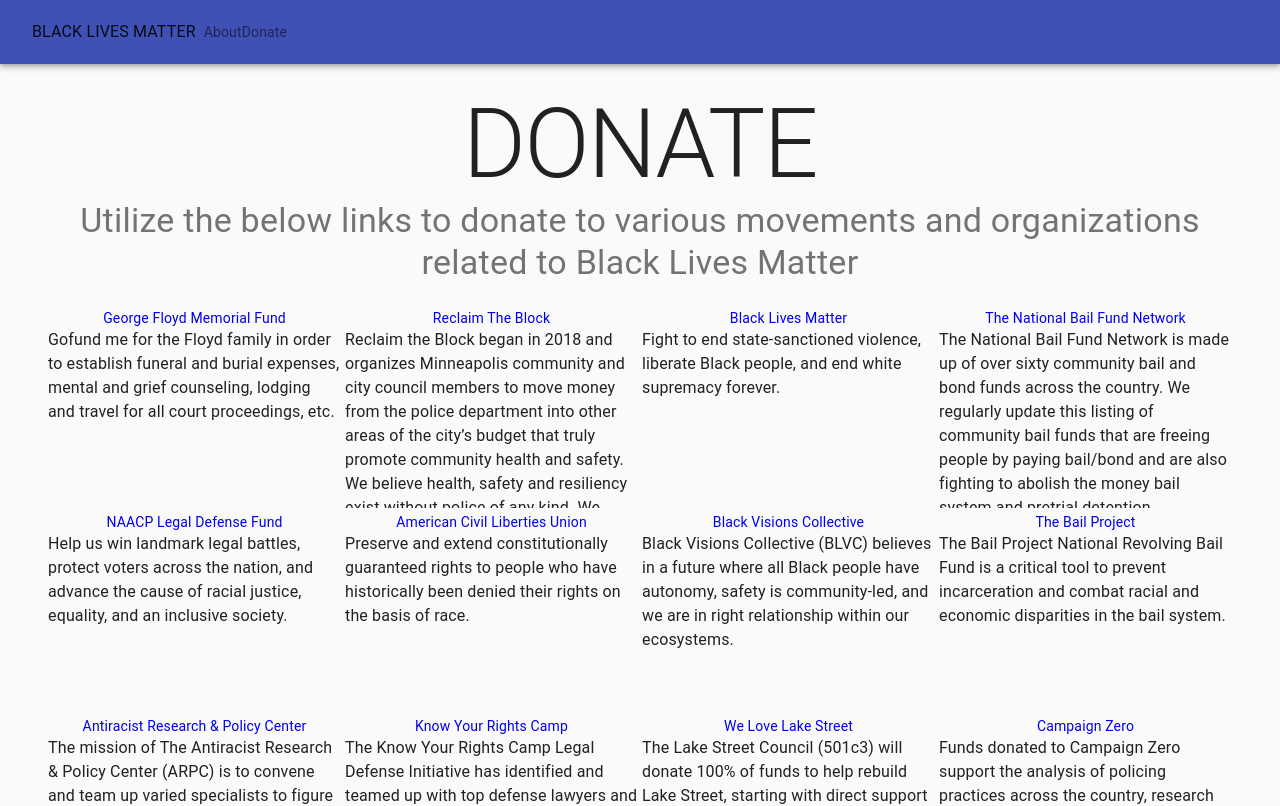
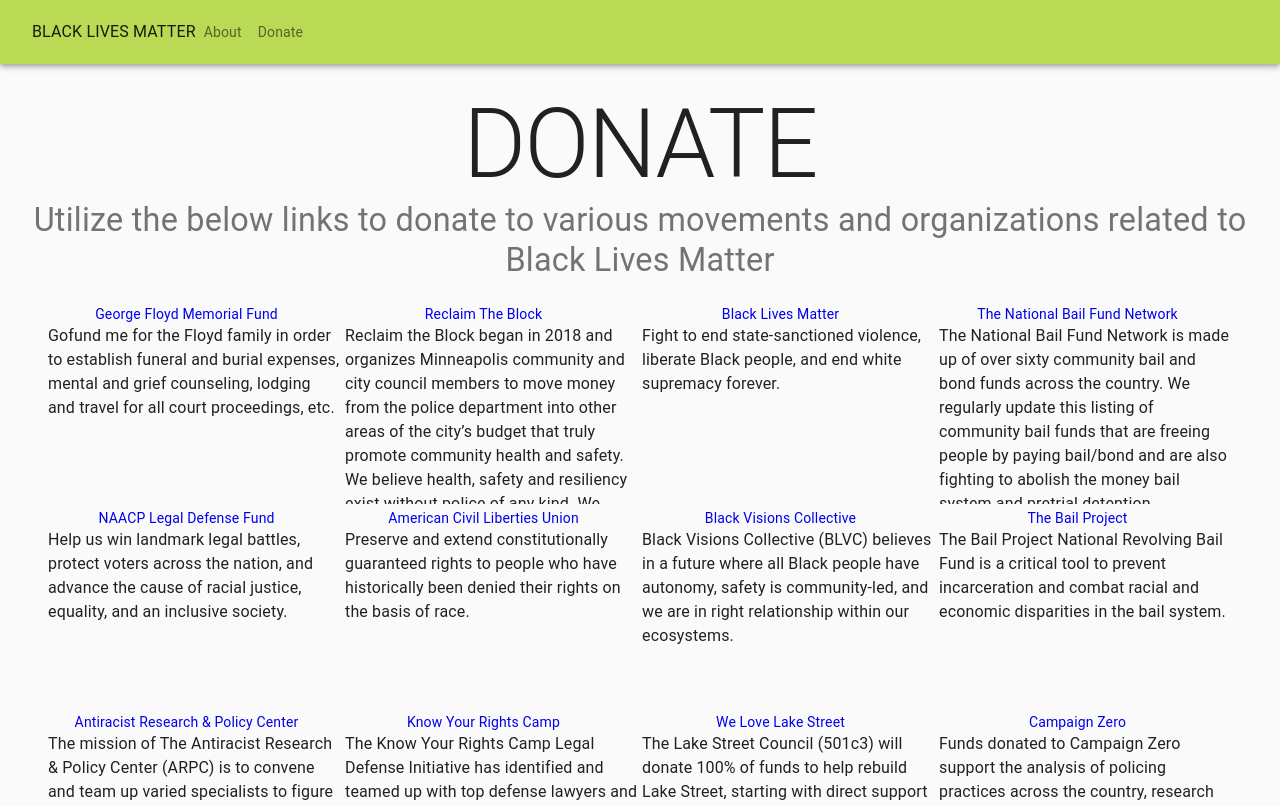
Before and after one commit to prduren/blm-scroller, a React (Create React App) app: page /donate in a window 1280 px wide. Shown: the top 806 px of the page. Built offline with nearby package versions, Linux system fonts and the light colour scheme.

Commit message:
added theme for material-ui

```diff
--- a/src/index.js
+++ b/src/index.js
@@ -3,13 +3,19 @@ import ReactDOM from "react-dom";
 import App from "./App";
 import { Router } from "react-router-dom";
 import { createBrowserHistory } from "history";
-
+import { ThemeProvider as MuiThemeProvider } from "@material-ui/core";
+import theme from "./utils/theme";
+import { ThemeProvider as StyledThemeProvider } from "styled-components";
 const history = createBrowserHistory();
 
 ReactDOM.render(
   <React.StrictMode>
     <Router history={history}>
-      <App />
+      <MuiThemeProvider theme={theme}>
+        <StyledThemeProvider theme={theme}>
+          <App />
+        </StyledThemeProvider>
+      </MuiThemeProvider>
     </Router>
   </React.StrictMode>,
   document.getElementById("root")
--- a/src/layout/Layout.js
+++ b/src/layout/Layout.js
@@ -1,7 +1,14 @@
 import { AppBar, Button, Toolbar, Typography } from "@material-ui/core";
 import React from "react";
 import { useHistory } from "react-router-dom";
+import styled from "styled-components";
 import Link from "../components/Link";
+
+const Wrapper = styled.div`
+  a {
+    margin-right: 1rem;
+  }
+`;
 
 function Layout({ children }) {
   const history = useHistory();
@@ -11,7 +18,7 @@ function Layout({ children }) {
   }
 
   return (
-    <div>
+    <Wrapper>
       <AppBar position="static">
         <Toolbar>
           <Button onClick={goHome}>
@@ -27,7 +34,7 @@ function Layout({ children }) {
       </AppBar>
 
       {children}
-    </div>
+    </Wrapper>
   );
 }
 
--- a/src/pages/donate.js
+++ b/src/pages/donate.js
@@ -101,8 +101,8 @@ const DonatePage = () => {
       </Typography>
       {/* the below GridList maps over donationSites and make a tile for each item with the title, info, and url for each donation site */}
       <GridList style={{ padding: 24 }} cellHeight={200} cols={4}>
-        {donationSites.map((item) => (
-          <GridListTile cols={1}>
+        {donationSites.map((item, index) => (
+          <GridListTile key={`item-${index}`} cols={1}>
             <a
               style={{ textDecoration: "none" }}
               rel="noopener noreferrer"
--- a/src/pages/index.js
+++ b/src/pages/index.js
@@ -45,8 +45,8 @@ const IndexPage = () => {
   return (
     <div>
       <GridList style={{ padding: 24 }} cellHeight={300} cols={4}>
-        {testArray.map((tile) => (
-          <GridListTile cols={1}>
+        {testArray.map((tile, index) => (
+          <GridListTile key={`img-${index}`} cols={1}>
             <img src={tile.image} alt="placeholder" />
           </GridListTile>
         ))}
--- /dev/null
+++ b/src/utils/theme.js
@@ -0,0 +1,12 @@
+import { createMuiTheme, responsiveFontSizes } from "@material-ui/core/styles";
+
+let theme = createMuiTheme({
+  palette: {
+    primary: { main: "#bada55" },
+    secondary: { main: "#8DA9C4" },
+  },
+});
+
+theme = responsiveFontSizes(theme);
+
+export default theme;
```
Also changed, not shown: package.json (+5 -2 lines), 1 other file (tests, documents, lock files or other folders).
